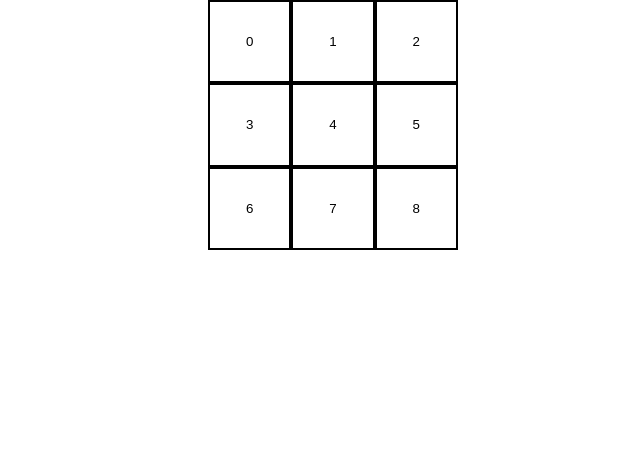
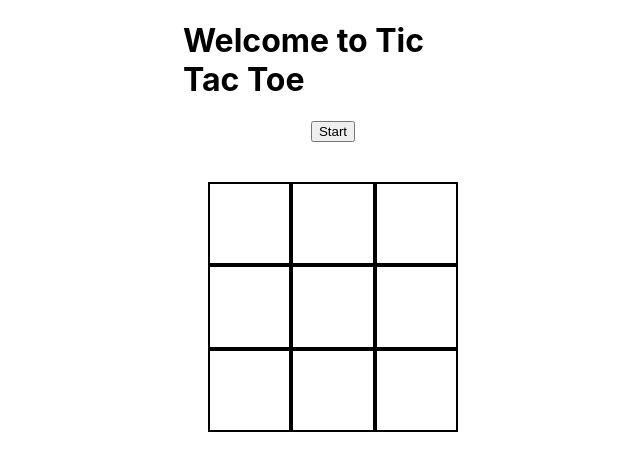
Before and after one commit to 2021-DEV1-124/tic_tac_toe, a React (Create React App) app: page / in a window 1280 px wide. Shown: the top 470 px of the page, without its empty margins (307-947 px from the left). Built offline with nearby package versions, Linux system fonts and the light colour scheme.

Commit message:
Added Game component start game button

```diff
--- a/src/App.js
+++ b/src/App.js
@@ -1,10 +1,10 @@
 import React from 'react';
-import Board from './components/Board/Board';
+import Game from './components/Game/Game';
 
 function App() {
   return (
     <div>
-      <Board />
+      <Game />
     </div>
   );
 }
--- a/src/components/Board/Board.jsx
+++ b/src/components/Board/Board.jsx
@@ -2,10 +2,10 @@ import React from 'react';
 import Square from '../Square/Square';
 import './Board.scss';
 
-export default function Board({ onClick }) {
+export default function Board({ squares, onClick }) {
   return (
     <div className="board" data-testid="board-container">
-      {(Array(9).fill(null)).map((v, i) => <Square key={i} id={i} value={i} onClick={onClick} />)}
+      {squares.map((v, i) => <Square key={i} id={i} value={v} onClick={onClick} />)}
     </div>
   );
 }
--- /dev/null
+++ b/src/components/Game/Game.jsx
@@ -0,0 +1,38 @@
+import React, { useState } from 'react';
+import Board from '../Board/Board';
+import './Game.scss';
+
+export default function Game() {
+  const [playerTurn, setPlayerTurn] = useState({ playerX: false, playerO: false });
+  const [squares, setSquares] = useState(Array(9).fill(null));
+
+  const startGameAction = () => {
+    if (!playerTurn.playerO && !playerTurn.playerX) {
+      setPlayerTurn({ playerX: true, playerO: false });
+    }
+    if (playerTurn.playerO || playerTurn.playerX) {
+      setSquares(Array(9).fill(null));
+      setPlayerTurn({ playerX: true, playerO: false });
+    }
+  };
+
+  return (
+    <div className="game">
+      <div className="title-container">
+        <h1>
+          {!playerTurn.playerO && !playerTurn.playerX && 'Welcome to Tic Tac Toe'}
+          {playerTurn.playerO && !playerTurn.playerX && 'Player O turn'}
+          {!playerTurn.playerO && playerTurn.playerX && 'Player X turn'}
+        </h1>
+        <button type="button" onClick={() => startGameAction()}>
+          {!playerTurn.playerO && !playerTurn.playerX && 'Start'}
+          {(playerTurn.playerO || playerTurn.playerX) && 'Reset'}
+        </button>
+      </div>
+
+      <div className="game-board-wrapper">
+        <Board squares={squares} />
+      </div>
+    </div>
+  );
+}
--- /dev/null
+++ b/src/components/Game/Game.scss
@@ -0,0 +1,14 @@
+.game {
+  display: flex;
+  align-items: center;
+  justify-content: center;
+  flex-direction: column;
+
+  .title-container {
+    width: 300px;
+    display: flex;
+    flex-direction: column;
+    margin-bottom: 40px;
+    align-items: center;
+  }
+}
```
